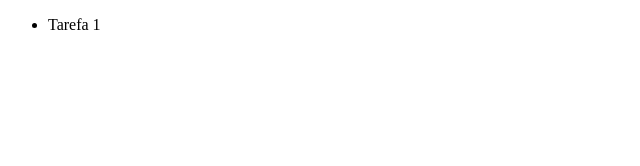
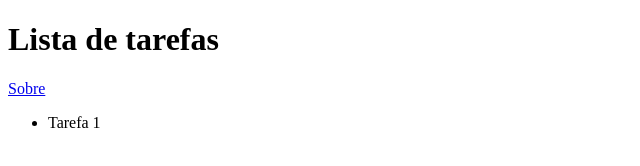
Before and after one commit to eduardocostasantos99-dev/LIsta-de-tarefas, a plain HTML site: page index.html in a window 1280 px wide. Shown: the whole page, without its empty margins (0-640 px from the left). Drawn offline with Linux system fonts and the light colour scheme.

Commit message:
Menu principal

```diff
--- a/index.html
+++ b/index.html
@@ -7,7 +7,10 @@
 </head>
 <body>
     <header>
-
+    <h1>Lista de tarefas</h1>
+    <nav>
+        <a href="sobre html.">Sobre</a>
+    </nav>
     </header>
 
     <ul>
```
